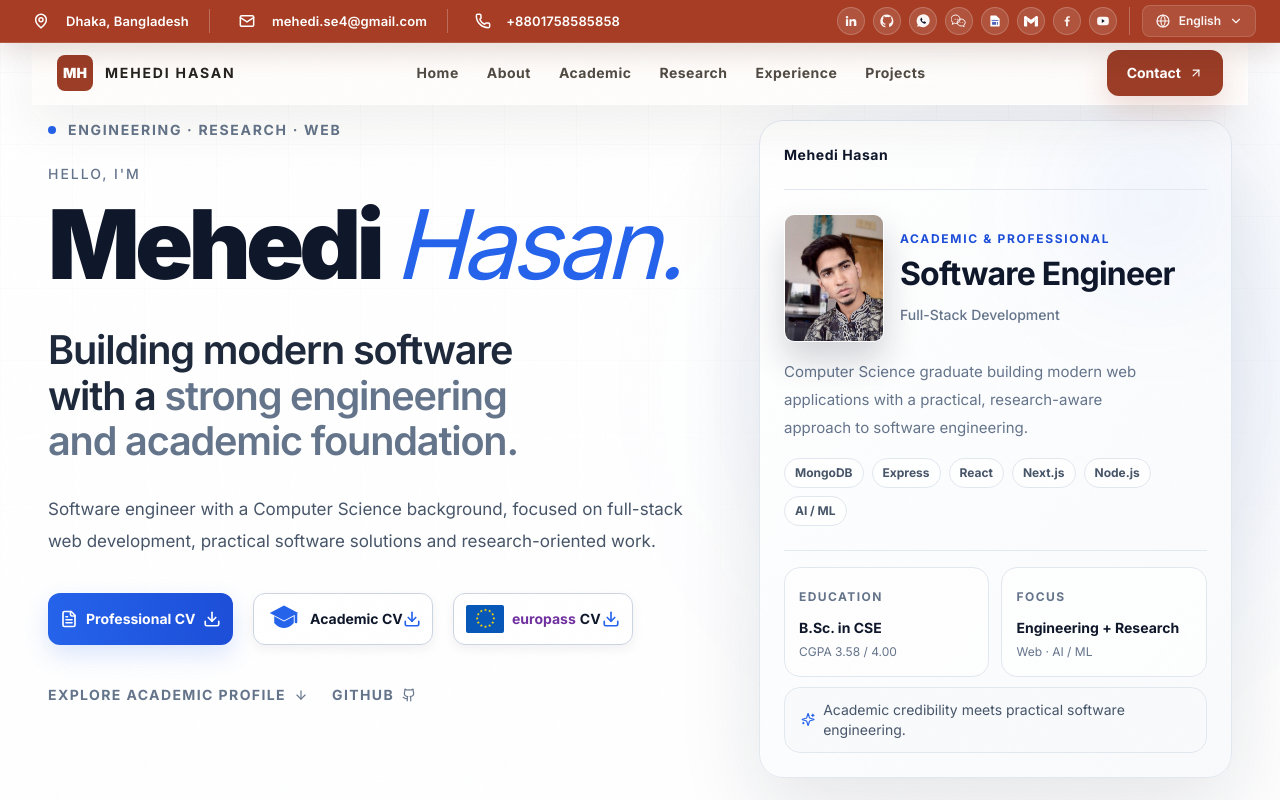
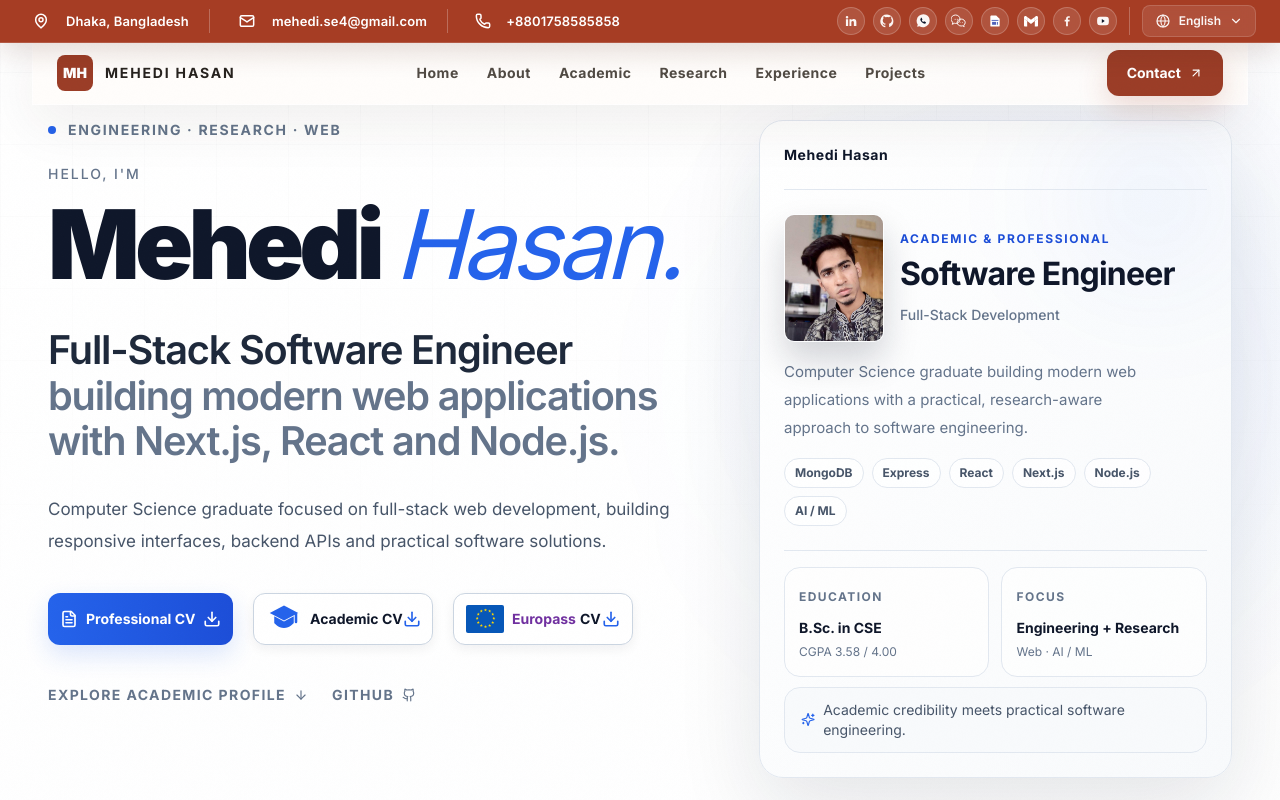
Before and after one commit to Mehedi1-SWE/portfolio, a Next.js app: page / in a window 1280 px wide. Shown: the top 800 px of the page. Built offline with nearby package versions, Linux system fonts and the light colour scheme.

Commit message:
Refine portfolio hero and CV label

```diff
--- a/components/Hero.tsx
+++ b/components/Hero.tsx
@@ -100,16 +100,14 @@ export function Hero() {
             </h1>
 
             <h2 className="mt-7 max-w-2xl text-[clamp(28px,3.1vw,46px)] sm:mt-9 font-semibold leading-[1.15] tracking-[-.03em] text-[#1E293B]">
-              Building modern software with a{" "}
+              Full-Stack Software Engineer{" "}
               <span className="text-[#64748B]">
-                strong engineering and academic foundation.
+                building modern web applications with Next.js, React and Node.js.
               </span>
             </h2>
 
             <p className="mt-5 max-w-2xl text-base leading-8 text-[#475569] sm:mt-7 md:text-[17px]">
-              Software engineer with a Computer Science background, focused on
-              full-stack web development, practical software solutions and
-              research-oriented work.
+              Computer Science graduate focused on full-stack web development, building responsive interfaces, backend APIs and practical software solutions.
             </p>
 
             {/* CV BUTTONS */}
@@ -186,7 +184,7 @@ export function Hero() {
                   </span>
 
                   <span className="whitespace-nowrap text-[14px] font-bold">
-                    <span className="text-[#7030A0]">europass</span>
+                    <span className="text-[#7030A0]">Europass</span>
                     <span className="ml-1 text-[#0F172A]">CV</span>
                   </span>
                 </span>
```
